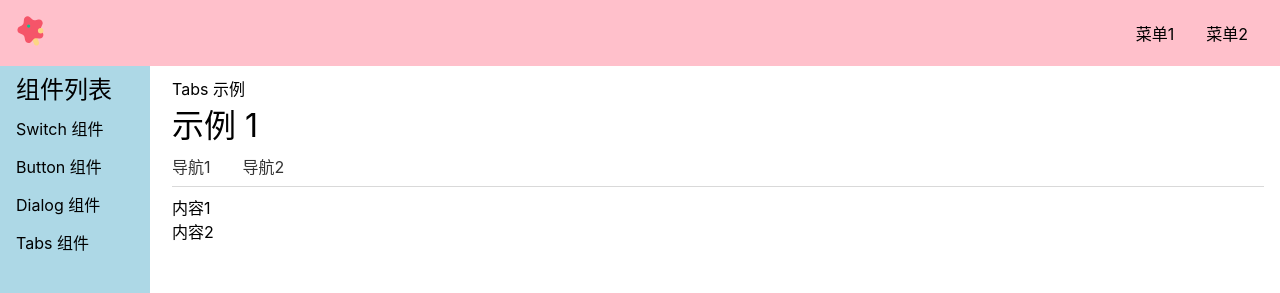
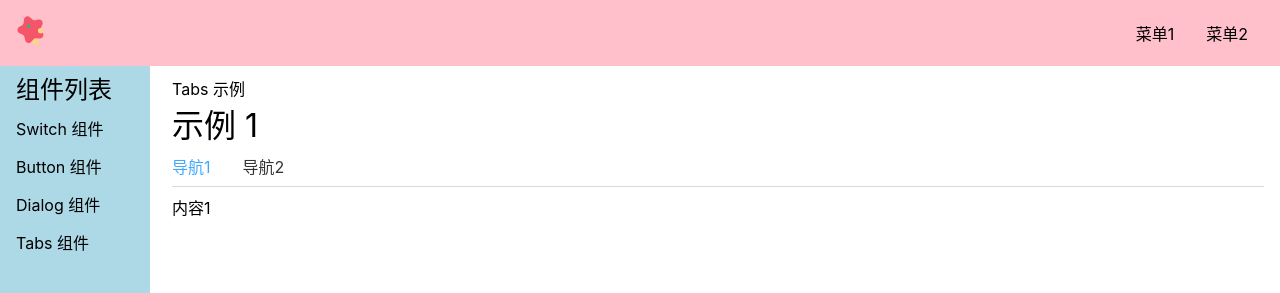
Before and after one commit to EvelynWXY/jelly-ui, a Vue app: page /#/doc/tabs in a window 1280 px wide. Shown: the top 293 px of the page. Built offline with nearby package versions, Linux system fonts and the light colour scheme.

Commit message:
使用 component 选择current，实现切换内容

```diff
--- a/src/components/TabsDemo.vue
+++ b/src/components/TabsDemo.vue
@@ -1,7 +1,7 @@
 <template>
     <div>Tabs 示例</div>
     <h1>示例 1</h1>
-    <Tabs>
+    <Tabs v-model:selected="x">
         <Tab title="导航1">内容1</Tab>
         <Tab title="导航2">内容2</Tab>
     </Tabs>
@@ -10,7 +10,12 @@
 <script lang="ts">
 import Tabs from '../libs/Tabs.vue'
 import Tab from '../libs/Tab.vue'
+import { ref } from 'vue'
 export default {
-    components: { Tabs, Tab }
+    components: { Tabs, Tab },
+    setup() {
+        const x = ref('导航1')
+        return { x }
+    }
 }
 </script>
--- a/src/libs/Tabs.vue
+++ b/src/libs/Tabs.vue
@@ -1,21 +1,28 @@
 <template>
     <div class="xingzi-tabs">
         <div class="xingzi-tabs-nav">
-            <div class="xingzi-tabs-nav-item" v-for="(t, index) in titles" :key="index">{{ t }}</div>
+            <div class="xingzi-tabs-nav-item" v-for="(t, index) in titles" @click="select(t)"
+                :class="{ selected: t === selected }" :key="index">{{ t }}</div>
 
         </div>
         <div class="xingzi-tabs-content">
-            <component class="xingzi-tabs-content-item" v-for="(c, index) in defaults" :is="c" :key="index" />
-
+            <!-- <component class="xingzi-tabs-content-item"
+             v-for="(c, index) in defaults" :is="c" :key="index" /> -->
+            <component class="xingzi-tabs-content-item" :is="current" :key="current.props.title" />
         </div>
 
     </div>
 </template>
 
 <script lang="ts">
-import { title } from 'process'
+import { computed } from 'vue'
 import Tab from './Tab.vue'
 export default {
+    props: {
+        selected: {
+            type: String
+        }
+    },
     setup(props, context) {
         const defaults = context.slots.default()
         // console.log(defaults[0].type === Tab);
@@ -24,13 +31,22 @@ export default {
                 throw new Error('Tab 子标签必须是 Tab')
             }
         })
+        const current = computed(() => {
+
+            return defaults.filter((tag) => {
+                return tag.props.title === props.selected
+            })[0]
+        })
         const titles = defaults.map((tag) => {
             return tag.props.title;
 
         })
+        const select = (title: String) => {
+            context.emit('update:selected', title)
+        }
 
 
-        return { defaults, titles }
+        return { defaults, titles, current, select }
     }
 }
 </script>
```
